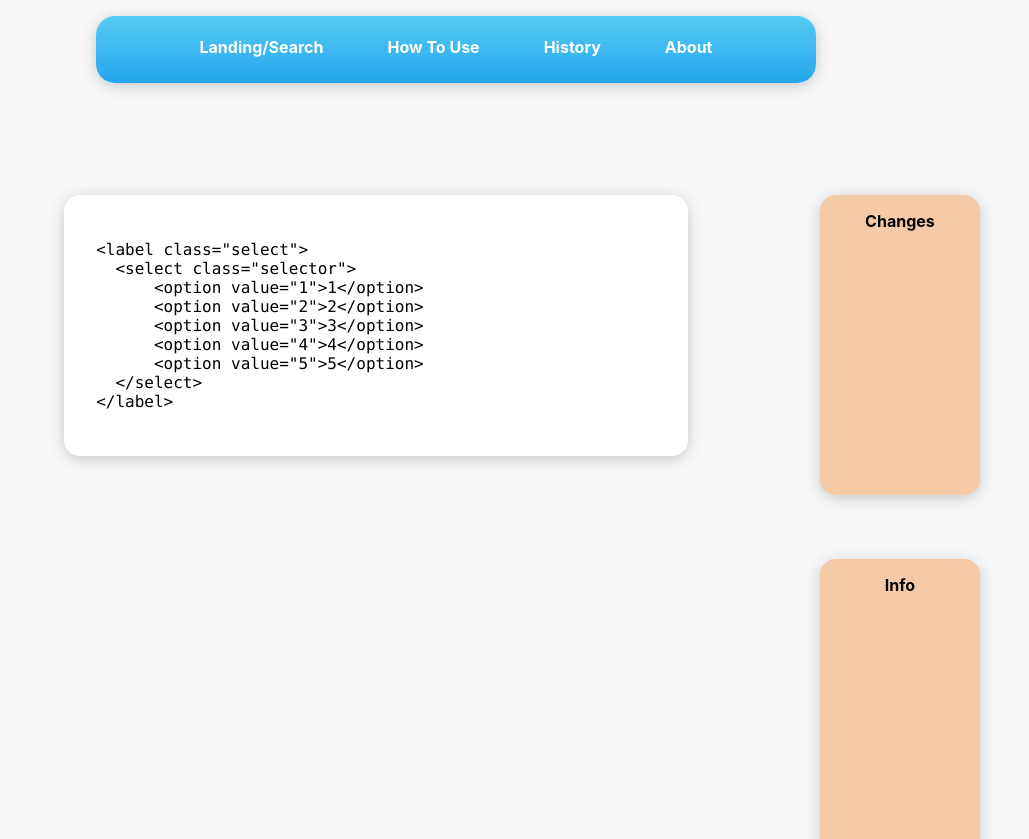
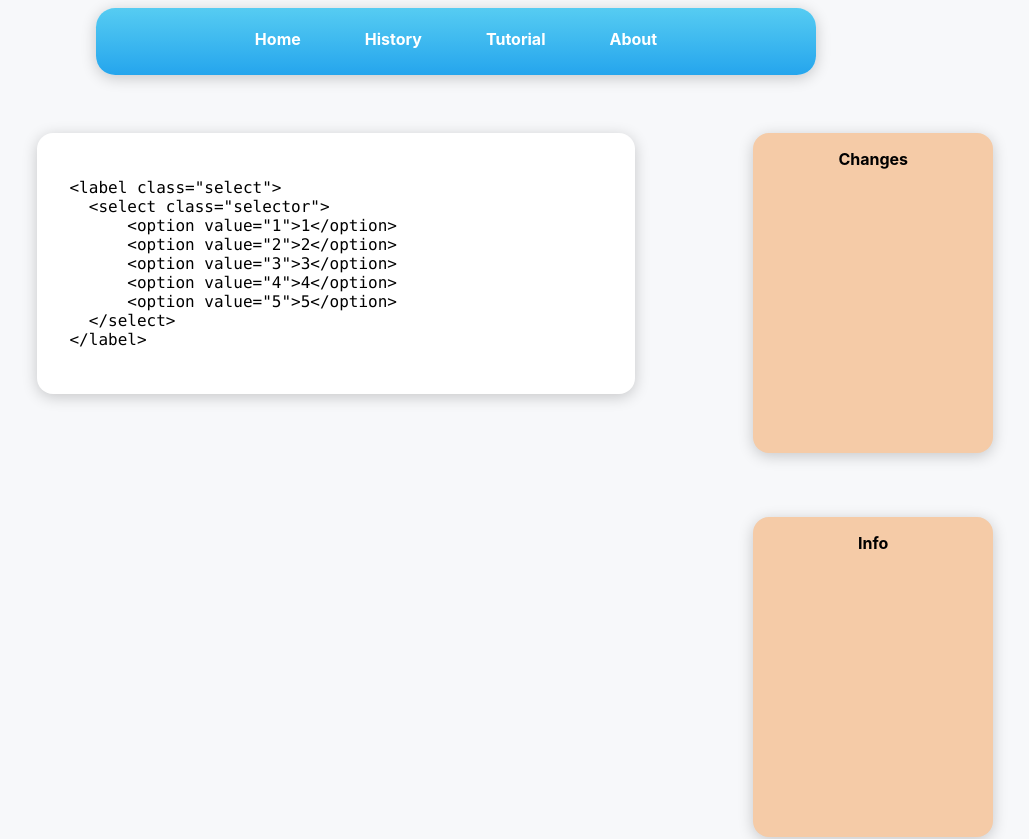
Before and after one commit to Bluuax/gistory, a React (Create React App) app: page / in a window 1280 px wide. Shown: the top 839 px of the page, without its empty margins (184-1213 px from the left). Built offline with nearby package versions, Linux system fonts and the light colour scheme.

Commit message:
CSS-fixes

```diff
--- a/src/App.js
+++ b/src/App.js
@@ -1,5 +1,6 @@
 import React from 'react';
 import Header from './Header';
+import Landing from './Landing';
 import History from './history/History';
 import Footer from './Footer';
 import './App.css';
@@ -8,8 +9,9 @@ function App() {
   return (
     <div className="App">
       <Header />
+      {/* <Landing /> */}
       <History />
-      <Footer />
+      {/* <Footer /> */}
     </div>
   );
 }
--- a/src/Footer.css
+++ b/src/Footer.css
@@ -1,4 +1,5 @@
 .Footer {
+  position: absolute;
   bottom: 0;
   width: 100%;
   font-family: 'Roboto', monospace;
@@ -11,6 +12,12 @@
   margin: 1rem 5rem;
 }
 
+@media (max-width: 630px) {
+  .Footer-line {
+    margin: 0;
+  }
+}
+
 .Footer-link {
   font-weight: bold;
 }
--- a/src/Header.css
+++ b/src/Header.css
@@ -1,6 +1,6 @@
 .Header {
   padding: 0.3rem 0 0.05rem 0;
-  margin: 1rem auto 5rem auto;
+  margin: 1vh auto 3.3vh auto;
   width: 45rem;
   background: linear-gradient(#56ccf2, #25a5ed);
   border-radius: 1.2rem;
@@ -26,6 +26,7 @@
 
 .Header-container {
   display: flex;
+  flex-wrap: wrap;
   justify-content: center;
   list-style-type: none;
   padding: 0;
--- a/src/Header.js
+++ b/src/Header.js
@@ -9,17 +9,17 @@ export class Header extends Component {
           <ul className="Header-container">
             <li className="Header-element">
               <a href="/" className="Header-link">
-                Landing/Search
+                Home
               </a>
             </li>
             <li className="Header-element">
               <a href="/" className="Header-link">
-                How To Use
+              History
               </a>
             </li>
             <li className="Header-element">
               <a href="/" className="Header-link">
-                History
+                Tutorial
               </a>
             </li>
             <li className="Header-element">
--- a/src/history/Card.css
+++ b/src/history/Card.css
@@ -1,10 +1,9 @@
 .Card {
   margin: 2rem 0 2rem 0;
-
-
+  min-height: 20rem;
+  min-width: 15rem;
   height: 37.5vh;
   width: 20vh;
-
   background: #f5cba7;
   border-radius: 1rem;
   box-shadow: 0px 3px 15px rgba(0, 0, 0, 0.2);
--- a/src/history/History.css
+++ b/src/history/History.css
@@ -14,7 +14,6 @@
       'timeline'
       'code '
       'cards';
-
   }
 }
 
```
